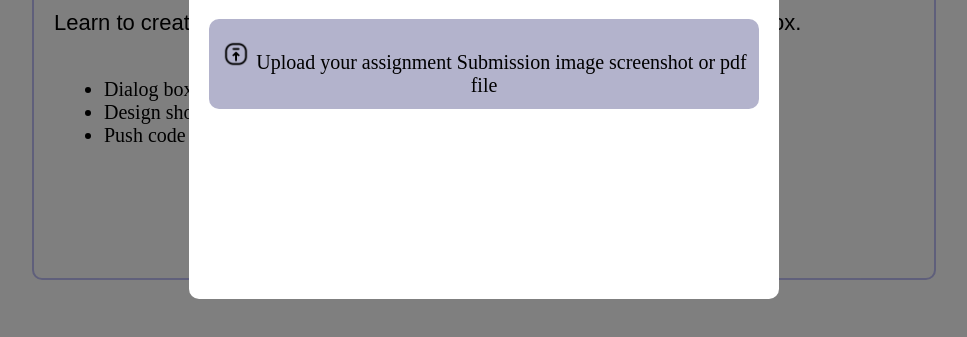
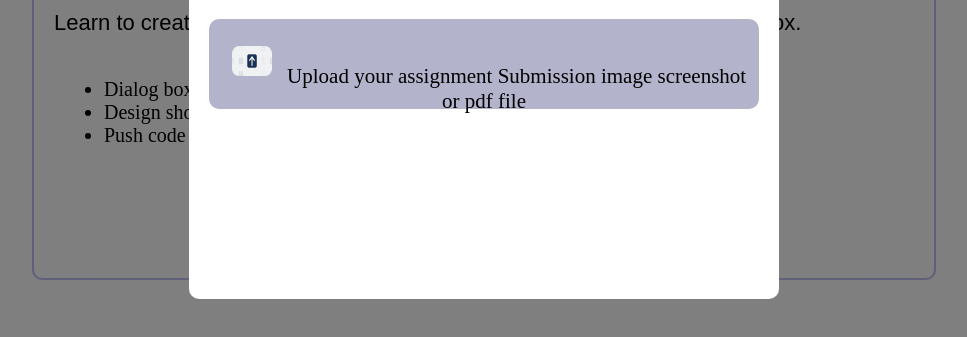
Before and after one commit to Arpitakharde/Assignment-33, a plain HTML site: page index.html in a window 1280 px wide. Shown: the part 171-508 px from the top of the page, without its empty margins (156-1123 px from the left). Drawn offline with Linux system fonts and the light colour scheme.

Commit message:
arrow image and some style added

```diff
--- a/index.html
+++ b/index.html
@@ -33,7 +33,7 @@
 
             <div id="model-div2">
 
-            <img src="./image/up-arrow.png" id="arrow-image">  Upload your assignment Submission image screenshot or pdf file
+            <img src="./image/up-arrow2.png" id="arrow-image">  Upload your assignment Submission image screenshot or pdf file
              </div>
         </div>
     </div>
--- a/style.css
+++ b/style.css
@@ -91,7 +91,10 @@
 
 #arrow-image{
     height:30px;
-    width:30px;
+    width:40px;
+    border-radius: 7px;
+    margin: 7px 10px;
+
 
 
 }
@@ -101,6 +104,7 @@
     border: #8585ad c solid 2px ;
     background-color:#b3b3cc ;
     height:50px;
-    font-size: 20px;
+    font-size: 21px;
     padding: 20px 10px;
+    align-items: start;
 }
```
Also changed, not shown: image/up-arrow2-removebg-preview.png (added), image/up-arrow2.png (added).
